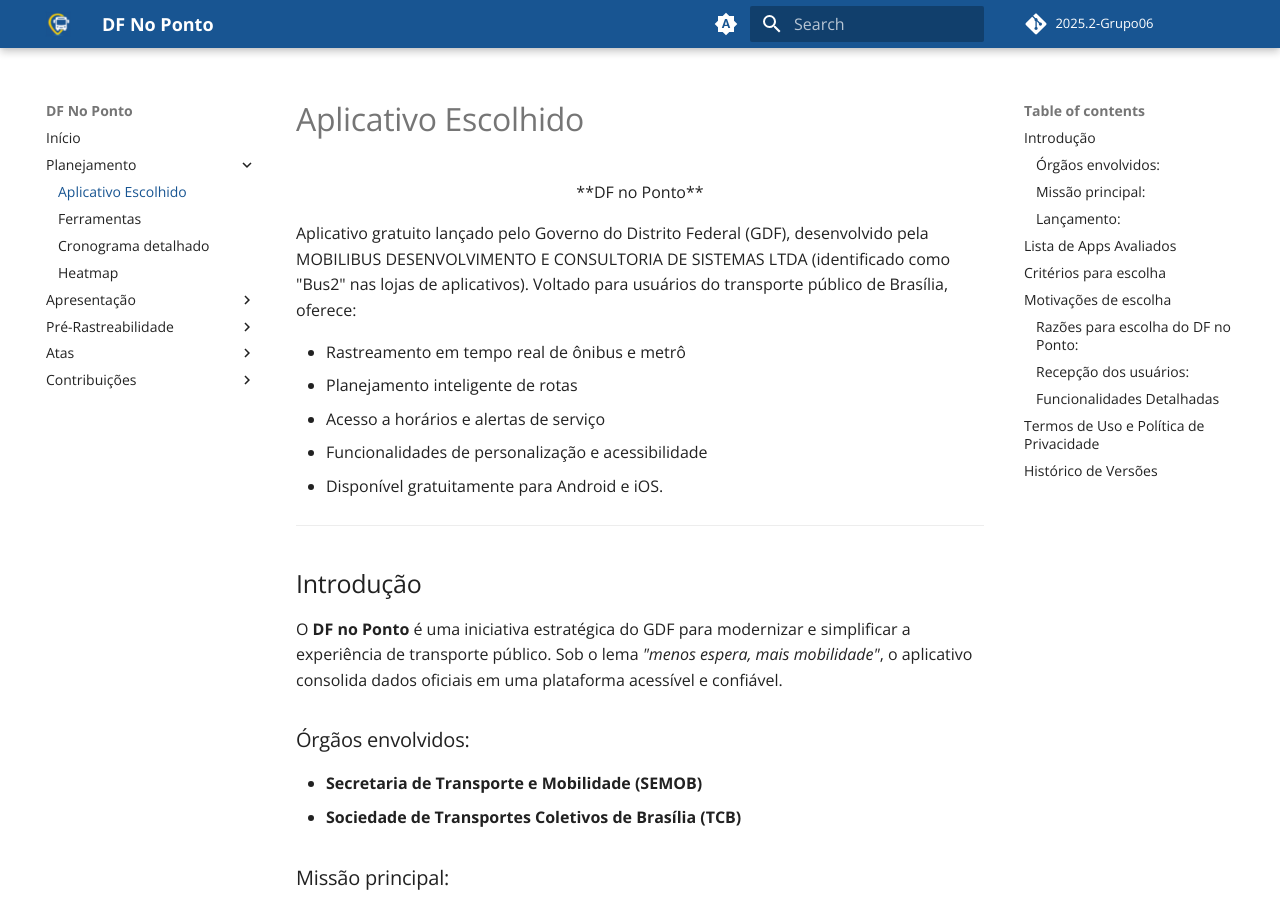
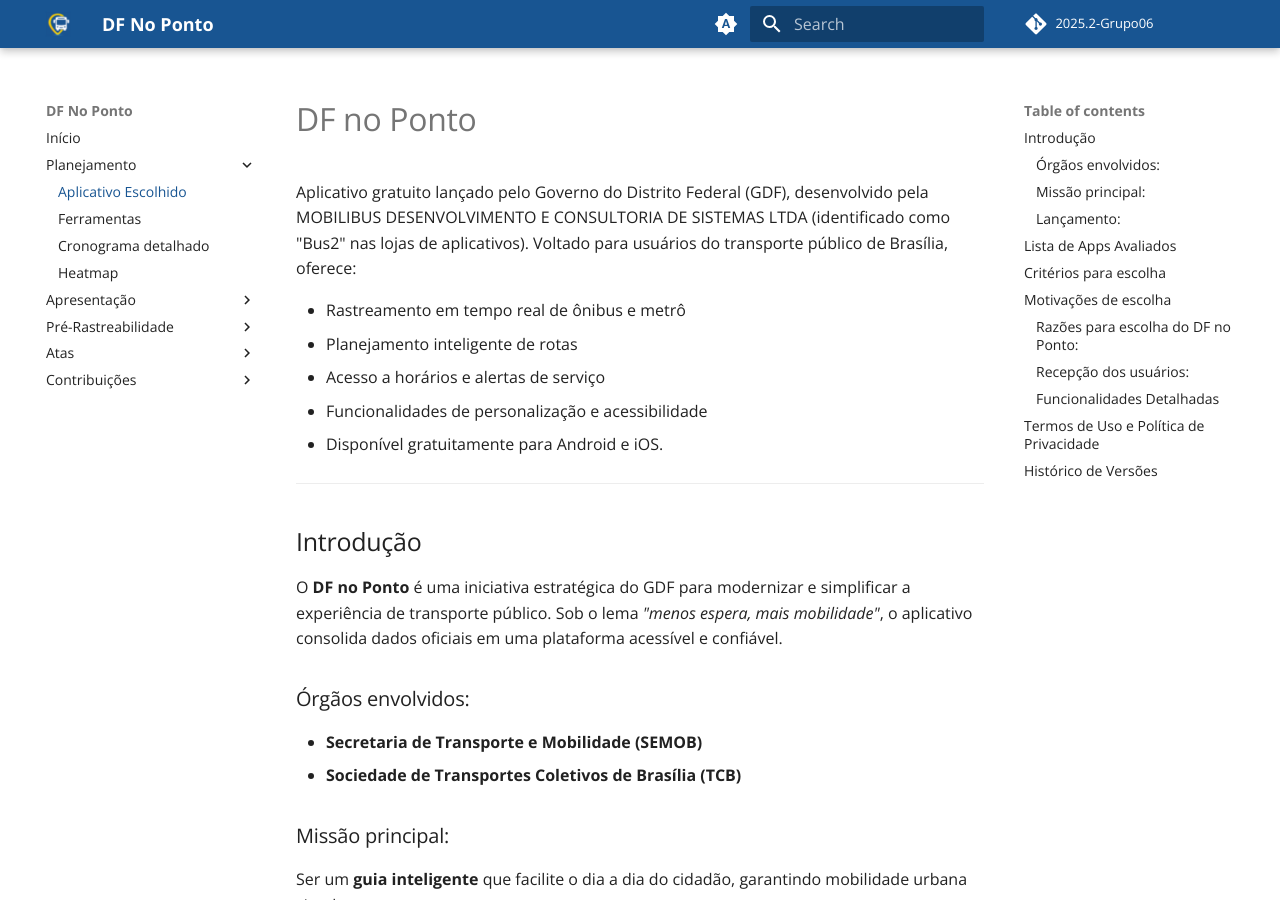
Before and after one commit to Requisitos-de-Software/2025.2-Grupo06, an MkDocs documentation site: the page built from docs/Planejamento/Aplicativoescolhido.md, in a window 1280 px wide and 900 px high. Built offline with MkDocs 1.6.1 and Material for MkDocs 9.7.7, drawn with Linux system fonts in a browser that asks for light colours; comment, search, counter and statistics services are not loaded.

Commit message:
Update Aplicativoescolhido.md

```diff
--- a/docs/Planejamento/Aplicativoescolhido.md
+++ b/docs/Planejamento/Aplicativoescolhido.md
@@ -1,8 +1,6 @@
-<div align="center">
 
-**DF no Ponto**
+# DF no Ponto
 
-</div>
 Aplicativo gratuito lançado pelo Governo do Distrito Federal (GDF), desenvolvido pela MOBILIBUS DESENVOLVIMENTO E CONSULTORIA DE SISTEMAS LTDA (identificado como "Bus2" nas lojas de aplicativos). Voltado para usuários do transporte público de Brasília, oferece:
 
 - Rastreamento em tempo real de ônibus e metrô
```
